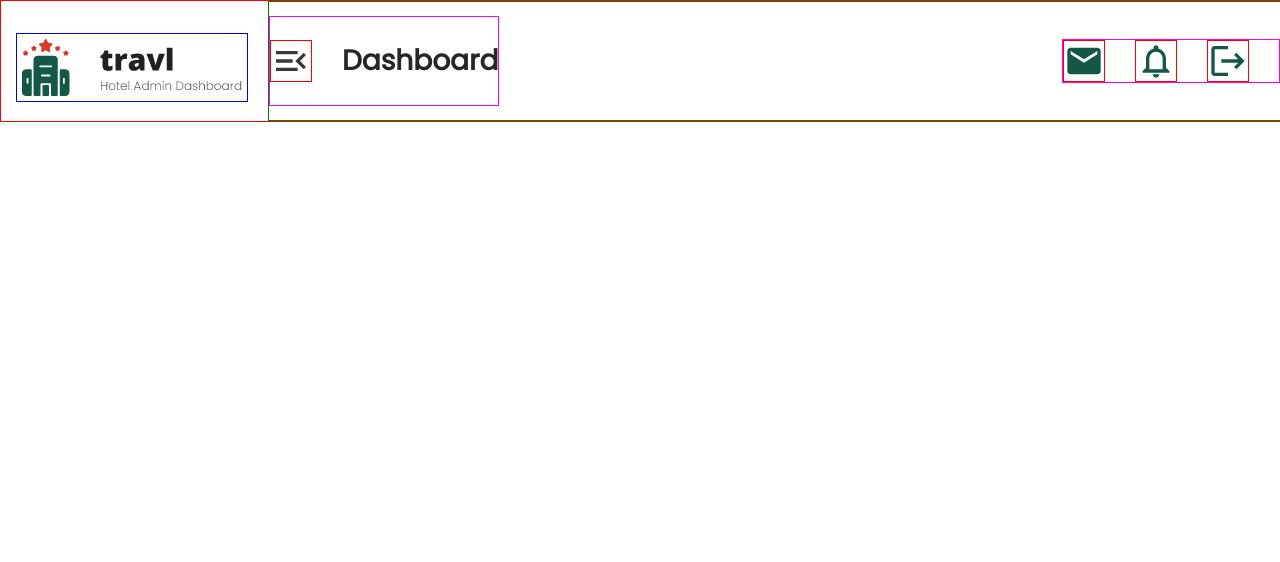
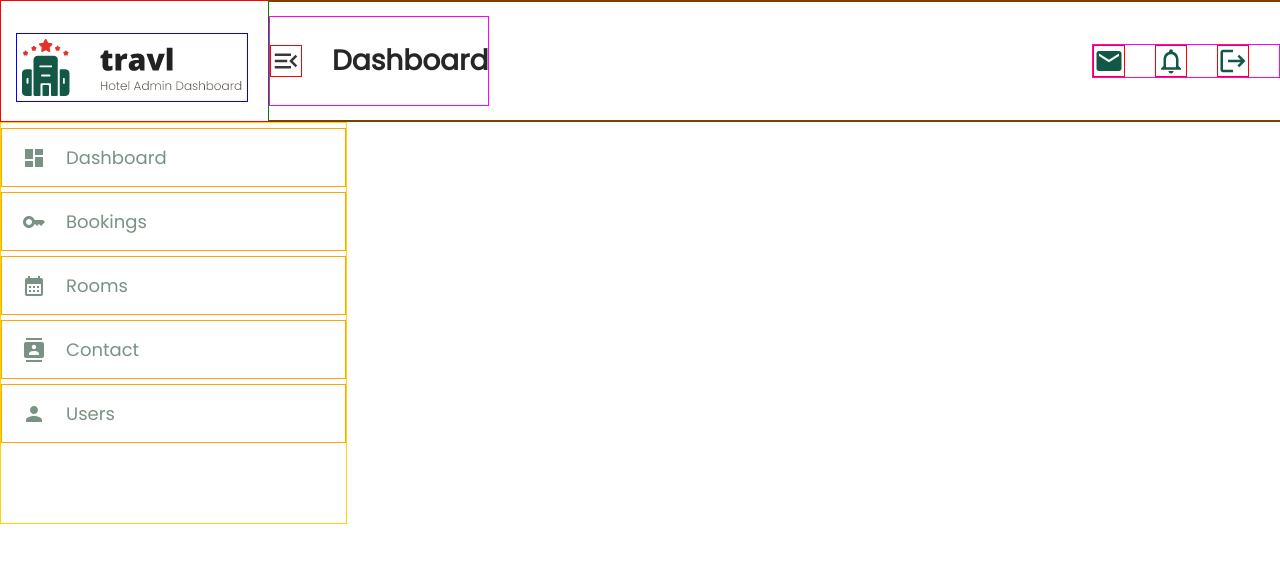
Before and after one commit to Guido-Ortiz/dashboard-hotel-miranda, a React (Create React App) app: page / in a window 1280 px wide. Shown: the top 562 px of the page. Built offline with nearby package versions, Linux system fonts and the light colour scheme; sample sign-in values are in the browser's storage.

Commit message:
sidebar links

```diff
--- a/src/components/Bookings/Bookings.jsx
+++ b/src/components/Bookings/Bookings.jsx
@@ -1,8 +1,13 @@
 import React from 'react'
+import Sidebar from '../Sidebar/Sidebar'
+import Topbar from '../Topbar/Topbar'
 
 const Bookings = () => {
   return (
-    <div>Bookings</div>
+    <>
+    <Topbar title='Bookings' />
+    <Sidebar />
+    </>
   )
 }
 
--- a/src/components/Contact/Contact.jsx
+++ b/src/components/Contact/Contact.jsx
@@ -1,8 +1,13 @@
 import React from 'react'
+import Sidebar from '../Sidebar/Sidebar'
+import Topbar from '../Topbar/Topbar'
 
 const Contact = () => {
   return (
-    <div>Contact</div>
+    <>
+      <Topbar title='Contact'/>
+      <Sidebar />
+    </>
   )
 }
 
--- a/src/components/Dashboard/Dashboard.jsx
+++ b/src/components/Dashboard/Dashboard.jsx
@@ -1,11 +1,12 @@
 import React from 'react';
 import { useNavigate } from 'react-router';
+import Sidebar from '../Sidebar/Sidebar';
 
 import Topbar from '../Topbar/Topbar'
 
 const Dashboard = () => {
 
-  const navigate = useNavigate()
+  // const navigate = useNavigate()
 
   // const handleLogout = () => {
   //   localStorage.removeItem("logged_in")
@@ -15,9 +16,11 @@ const Dashboard = () => {
 
   return (
     <>
-      <Topbar />
+      <Topbar title='Dashboard' />
       {/* <h1>DASHBOARD</h1>
       <button type='submit' onClick={handleLogout}>LogOut</button> */}
+      <Sidebar />
+
     </>
   )
 }
--- a/src/components/Header/Header.jsx
+++ b/src/components/Header/Header.jsx
@@ -20,13 +20,13 @@ const Header = ({ title }) => {
   return (
     <HeaderWrapper>
         <div>
-            <MenuOpenIcon sx={{fontSize: 40}} />
+            <MenuOpenIcon sx={{fontSize: 30}} />
             <h2>{title}</h2>
         </div>
         <IconsContainer>
-            <EmailIcon sx={{fontSize: 40}} />
-            <NotificationsNoneIcon sx={{fontSize: 40}} />
-            <LogoutIcon sx={{fontSize: 40}} onClick={handleLogout} />
+            <EmailIcon sx={{fontSize: 30}} />
+            <NotificationsNoneIcon sx={{fontSize: 30}} />
+            <LogoutIcon sx={{fontSize: 30}} onClick={handleLogout} />
         </IconsContainer>
     </HeaderWrapper>
   )
--- a/src/components/Rooms/Rooms.jsx
+++ b/src/components/Rooms/Rooms.jsx
@@ -1,8 +1,13 @@
 import React from 'react'
+import Sidebar from '../Sidebar/Sidebar'
+import Topbar from '../Topbar/Topbar'
 
 const Rooms = () => {
   return (
-    <div>Rooms</div>
+    <>
+      <Topbar title='Rooms' />
+      <Sidebar />
+    </>
   )
 }
 
--- a/src/components/Sidebar/Sidebar.jsx
+++ b/src/components/Sidebar/Sidebar.jsx
@@ -1,8 +1,23 @@
-import React from 'react'
+import React from 'react';
+import SidebarItem from './SidebarItem/SidebarItem';
+import { SidebarWrapper } from './SidebarStyles';
+import DashboardIcon from '@mui/icons-material/Dashboard';
+import KeyIcon from '@mui/icons-material/Key';
+import CalendarMonthIcon from '@mui/icons-material/CalendarMonth';
+import ContactsIcon from '@mui/icons-material/Contacts';
+import PersonIcon from '@mui/icons-material/Person';
+
+
 
 const Sidebar = () => {
   return (
-    <div>Sidebar</div>
+    <SidebarWrapper>
+      <SidebarItem item='Dashboard' icon={<DashboardIcon />} link='/' />
+      <SidebarItem item='Bookings' icon={<KeyIcon />} link='/bookings' />
+      <SidebarItem item='Rooms' icon={<CalendarMonthIcon />} link='/rooms' />
+      <SidebarItem item='Contact' icon={<ContactsIcon />} link='/contact' />
+      <SidebarItem item='Users' icon={<PersonIcon />} link='/users' />
+    </SidebarWrapper>
   )
 }
 
--- /dev/null
+++ b/src/components/Sidebar/SidebarItem/SidebarItem.jsx
@@ -0,0 +1,16 @@
+import React from 'react'
+import { Link } from 'react-router-dom'
+import { ItemWrapper } from './SidebarItemStyles'
+
+const SidebarItem = ({ icon, item, link }) => {
+    return (
+        <Link to={link} style={{ textDecoration: 'none' }}>
+            <ItemWrapper>
+                {icon}
+                <h4>{item}</h4>
+            </ItemWrapper>
+        </Link>
+    )
+}
+
+export default SidebarItem
--- /dev/null
+++ b/src/components/Sidebar/SidebarItem/SidebarItemStyles.js
@@ -0,0 +1,25 @@
+import styled from "styled-components";
+
+export const ItemWrapper = styled.div`
+    border: 1px solid orange;
+    height: 57px;
+    display: flex;
+    flex-direction: row;
+    align-items: center;
+    justify-content: flex-start;
+    color: #799283;
+    padding-left: 20px;
+    margin: 5px 0;
+
+    svg {
+        margin-right: 20px
+    }
+
+    h4 {
+        text-align: left;
+        font: normal normal normal 18px/27px Poppins;
+        letter-spacing: 0px;
+        color: #799283;
+        opacity: 1;
+    }
+`;
--- /dev/null
+++ b/src/components/Sidebar/SidebarStyles.js
@@ -0,0 +1,7 @@
+import styled from "styled-components";
+
+export const SidebarWrapper = styled.div `
+    border: 1px solid gold;
+    width: 345px;
+    height: 400px;
+`;
--- a/src/components/Topbar/Topbar.jsx
+++ b/src/components/Topbar/Topbar.jsx
@@ -3,11 +3,11 @@ import Header from '../Header/Header';
 import Logo from './Logo/Logo';
 import { Wrapper } from './TopbarStyles';
 
-const Topbar = () => {
+const Topbar = ({ title }) => {
   return (
     <Wrapper>
         <Logo />
-        <Header title='Dashboard' />
+        <Header title={title} />
     </Wrapper>
   )
 }
--- a/src/components/Users/Users.jsx
+++ b/src/components/Users/Users.jsx
@@ -1,8 +1,13 @@
 import React from 'react'
+import Sidebar from '../Sidebar/Sidebar'
+import Topbar from '../Topbar/Topbar'
 
 const Users = () => {
   return (
-    <div>Users</div>
+    <>
+      <Topbar title='Users' />
+      <Sidebar />
+    </>
   )
 }
 
```
Also changed, not shown: src/components/Home/Home.jsx (added, +9 -0 lines).
